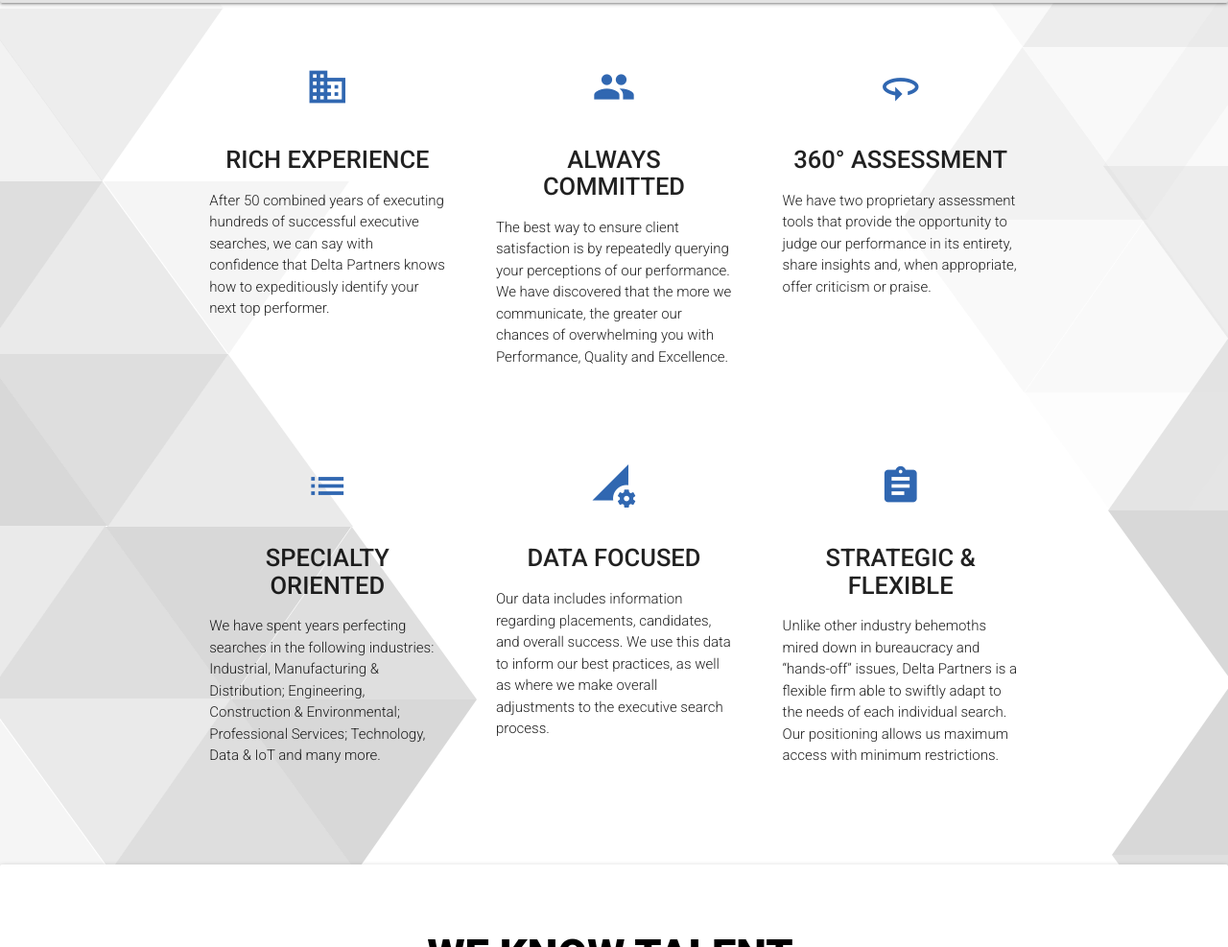
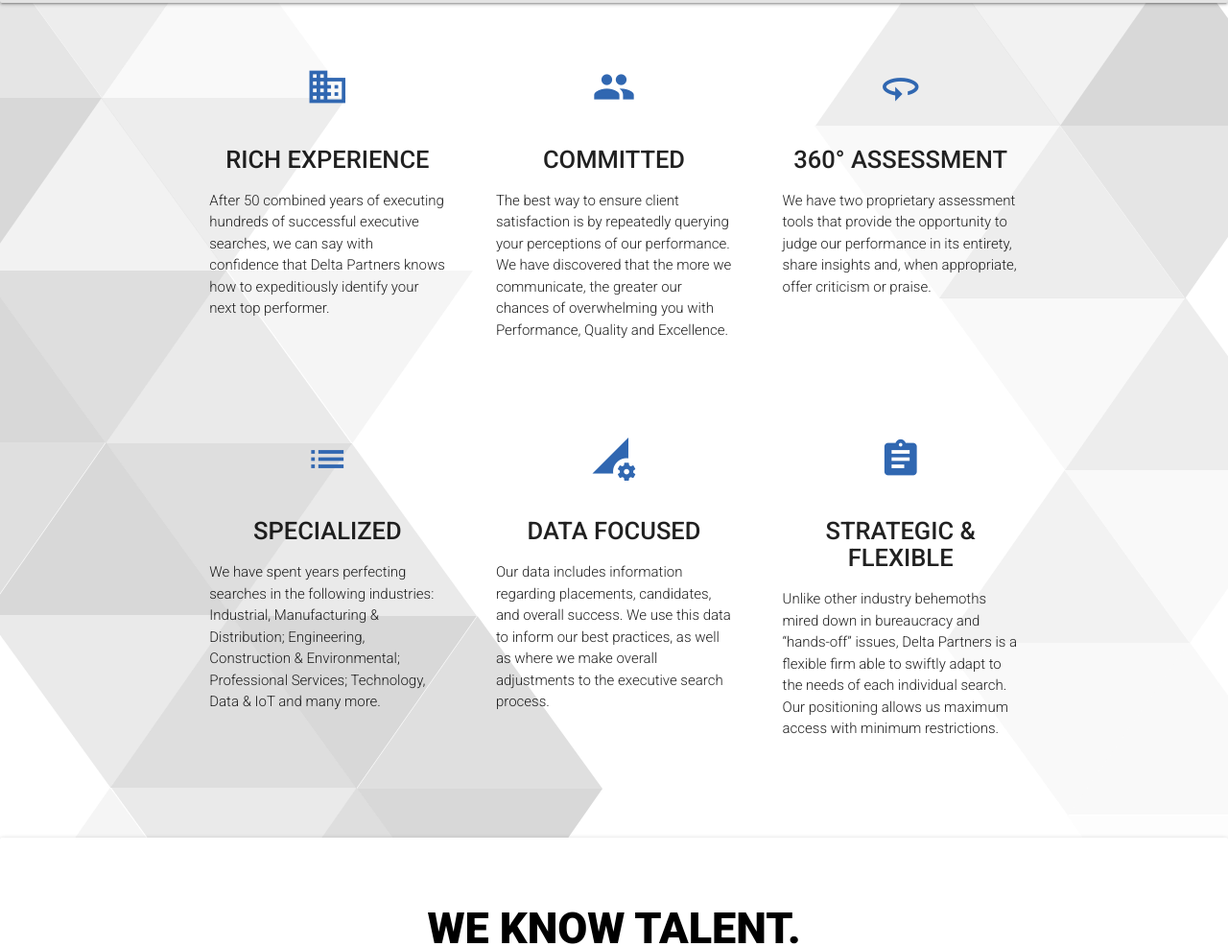
Before and after one commit to mmeganshaw/deltapartners, a website: page public/index.html in a window 1280 px wide. Shown: the part 1813-2800 px from the top of the page at 96% size. Drawn offline with nearby package versions, Linux system fonts and the light colour scheme.

Commit message:
Added sticky navigation and no-repeat to background image

```diff
--- a/public/css/style.css
+++ b/public/css/style.css
@@ -67,7 +67,7 @@
   }
 
   body {
-    background-image: url("../images/background.png");
+    background: url("../images/another_back.png") no-repeat;
     width: 100%;
     height: auto;
   }
--- a/public/index.html
+++ b/public/index.html
@@ -12,7 +12,8 @@
   <link href="css/style.css" type="text/css" rel="stylesheet" media="screen,projection"/>
 </head>
 <body>
-  <nav class="materialize-white" role="navigation">
+  <div class="navbar-fixed">
+    <nav class="materialize-white" role="navigation">
     <div class="nav-wrapper container"><a id="logo-container" href="/" class="brand-logo"><img class="brand-padding" src="/images/Delta_Triangle_Small.png"></a>
       <ul class="right hide-on-med-and-down">
         <li><a class="black-text" href="/about">About</a></li>
@@ -31,7 +32,7 @@
       <a href="#" data-target="nav-mobile" class="sidenav-trigger"><i class="material-icons black-text">menu</i></a>
     </div>
   </nav>
-
+  </div>
 <!-- hero image :) -->
 <section class="landing">
     <div class="landing-inner">
@@ -127,7 +128,7 @@
           <div class="col s12 m4">
             <div class="icon-block">
               <h2 class="center deltablue"><i class="material-icons">group</i></h2>
-              <h3 class="center">ALWAYS COMMITTED</h3>
+              <h3 class="center">COMMITTED</h3>
               <p class="light">The best way to ensure client satisfaction is by repeatedly querying your perceptions of our performance. We have discovered that the more we communicate, the
                   greater our chances of overwhelming you with Performance, Quality and Excellence.</p>
             </div>
@@ -152,7 +153,7 @@
         <div class="col s12 m4">
           <div class="icon-block">
             <h2 class="center deltablue"><i class="material-icons">list</i></h2>
-            <h3 class="center">SPECIALTY ORIENTED</h3>
+            <h3 class="center">SPECIALIZED</h3>
             <p class="light">We have spent years perfecting searches in the following industries: Industrial, Manufacturing & Distribution; Engineering, Construction & Environmental; Professional Services; Technology, Data & IoT
               and many more.
             </p>
```
Also changed, not shown: public/images/another_back.png (added), public/images/background.png (deleted), public/images/background1.png (added).
